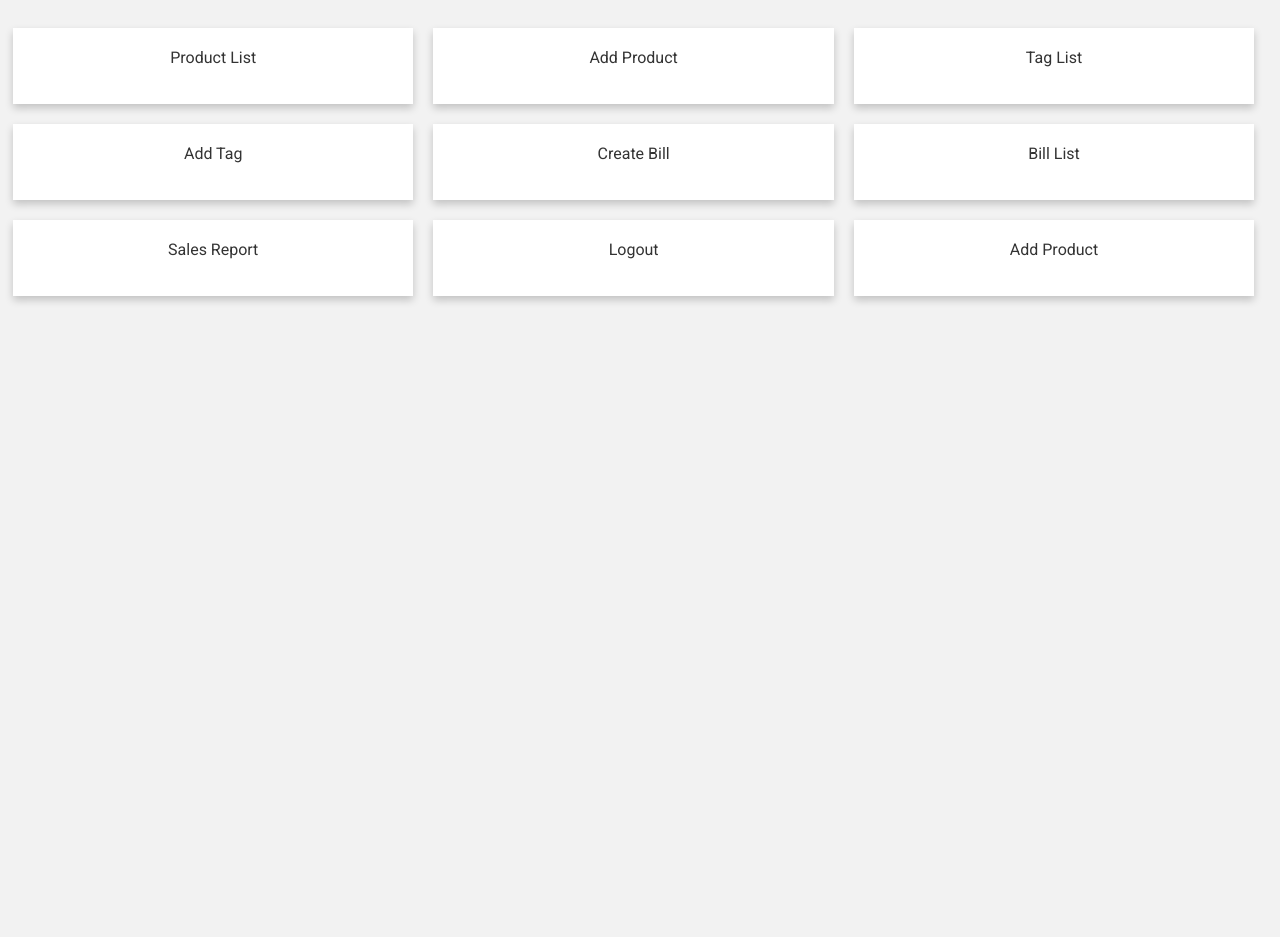
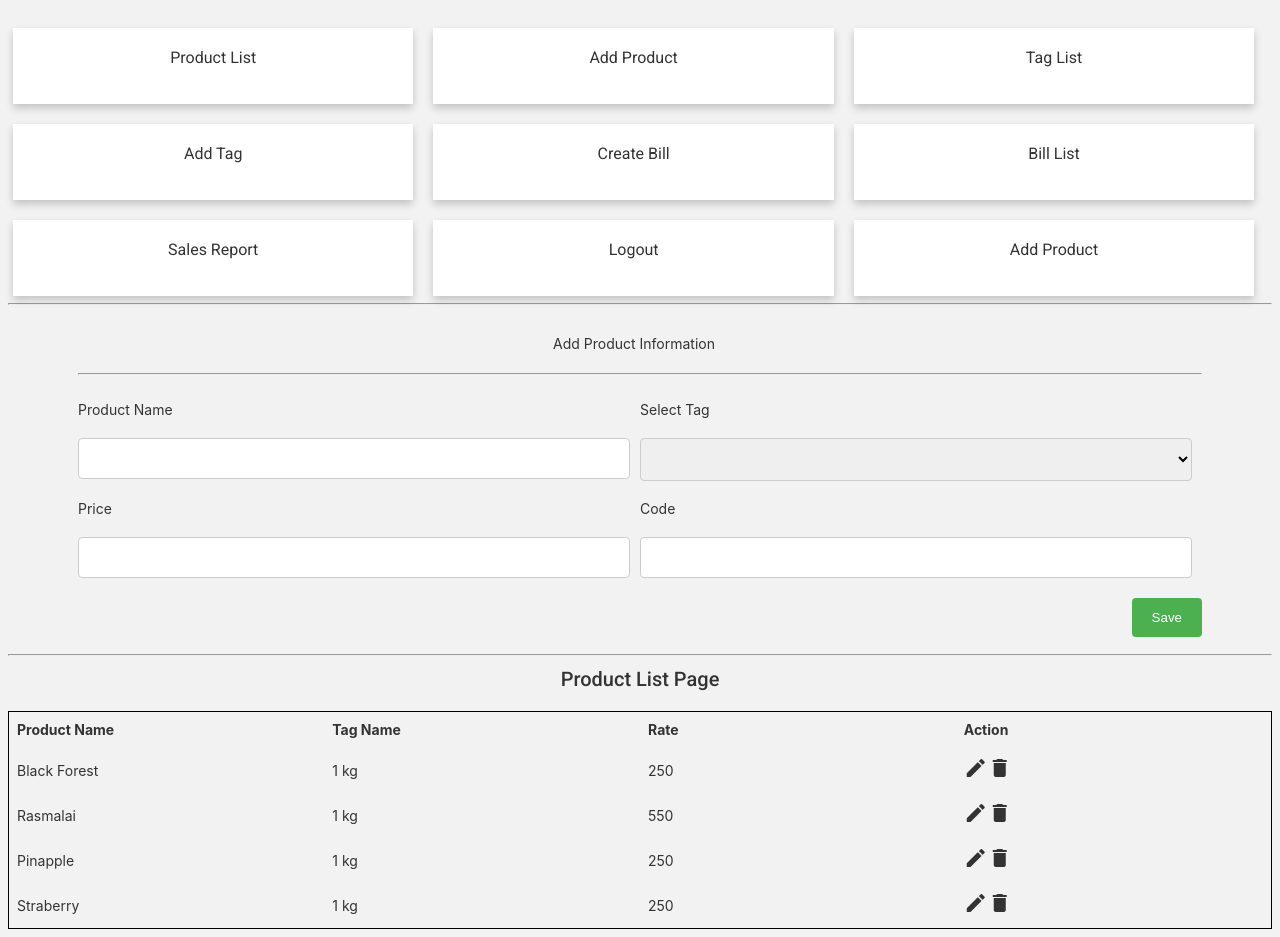
Before and after one commit to nikhilhirulkar/cake-shop, an Angular app: page /home in a window 1280 px wide. Before the commit the page ends 800 px from the top, so only its background shows below. Built offline with nearby package versions, Linux system fonts and the light colour scheme.

Commit message:
add product and product list

```diff
--- a/angular.json
+++ b/angular.json
@@ -31,7 +31,9 @@
               "./node_modules/@angular/material/prebuilt-themes/indigo-pink.css",
               "src/styles.sass"
             ],
-            "scripts": []
+            "scripts": [
+
+            ]
           },
           "configurations": {
             "production": {
--- /dev/null
+++ b/src/app/add-product/add-product.component.css
@@ -0,0 +1,66 @@
+* {
+    box-sizing: border-box;
+  }
+
+  input[type=text], select, textarea {
+    width: 100%;
+    padding: 12px ;
+    border: 1px solid #ccc;
+    border-radius: 4px;
+    resize: vertical;
+
+  }
+
+  label {
+    padding: 12px 12px 12px 0;
+    display: inline-block;
+  }
+
+  input[type=submit] {
+    background-color: #4CAF50;
+    color: white;
+    padding: 12px 20px;
+    border: none;
+    border-radius: 4px;
+    cursor: pointer;
+    float: right;
+
+  }
+
+  input[type=submit]:hover {
+    background-color: #45a049;
+  }
+
+  .container {
+    border-radius: 5px;
+    background-color: #f2f2f2;
+    padding:10px 70px 10px 70px;
+  }
+
+  .col-50 {
+    float: left;
+    width: 50%;
+    margin-top: 6px;
+      padding-right:10px;
+  }
+
+
+
+  /* Clear floats after the columns */
+  .row:after {
+    content: "";
+    display: table;
+    clear: both;
+  }
+
+  /* Responsive layout - when the screen is less than 600px wide, make the two columns stack on top of each other instead of next to each other */
+  @media screen and (max-width: 600px) {
+    .col-25, .col-75, input[type=submit] {
+      width: 100%;
+      margin-top: 0;
+    }
+  }
+  #head{
+  text-align: center;
+
+  }
--- /dev/null
+++ b/src/app/add-product/add-product.component.html
@@ -0,0 +1,52 @@
+<div class="container">
+    <form action="/action_page.php">
+    <div class="row" id="head">
+    <label>Add Product Information </label>
+    </div>
+    <hr>
+      <div class="row">
+        <div class="col-50">
+          <label>Product Name</label>
+        </div>
+         <div class="col-50">
+          <label>Select Tag</label>
+        </div>
+
+      </div>
+      <div class="row">
+       <div class="col-50">
+          <input type="text" >
+        </div>
+       <div class="col-50">
+          <select >
+            <option value=""></option>
+            <option value=""></option>
+            <option value=""></option>
+          </select>
+        </div>
+      </div>
+      <div class="row">
+        <div class="col-50">
+          <label>Price</label>
+        </div>
+        <div class="col-50">
+          <label>Code</label>
+        </div>
+
+      </div>
+      <div class="row">
+         <div class="col-50">
+          <input type="text">
+        </div>
+        <div class="col-50">
+          <input type="text">
+        </div>
+      </div>
+      <br>
+      <div class="row">
+        <input type="submit" value="Save">
+      </div>
+    </form>
+  </div>
+<hr>
+<app-product-list></app-product-list>
--- /dev/null
+++ b/src/app/add-product/add-product.component.ts
@@ -0,0 +1,15 @@
+import { Component, OnInit } from '@angular/core';
+
+@Component({
+  selector: 'app-add-product',
+  templateUrl: './add-product.component.html',
+  styleUrls: ['./add-product.component.css']
+})
+export class AddProductComponent implements OnInit {
+
+  constructor() { }
+
+  ngOnInit(): void {
+  }
+
+}
--- a/src/app/home/home.component.html
+++ b/src/app/home/home.component.html
@@ -54,3 +54,5 @@
     </div>
   </div>
 </div>
+<hr>
+<app-add-product></app-add-product>
--- /dev/null
+++ b/src/app/product-list/product-list.component.css
@@ -0,0 +1,16 @@
+table {
+    border-collapse: collapse;
+    border-spacing: 0;
+    width: 100%;
+    border: 1px solid black;
+  }
+
+  th, td {
+    text-align: left;
+    padding: 8px;
+    width:25%;
+  }
+
+  h2{
+  text-align:center;
+  }
--- /dev/null
+++ b/src/app/product-list/product-list.component.html
@@ -0,0 +1,42 @@
+<h2>Product List Page</h2>
+
+
+<div style="overflow-x:auto;">
+  <table>
+    <tr>
+      <th>Product Name</th>
+      <th>Tag Name</th>
+      <th>Rate</th>
+      <th>Action</th>
+    </tr>
+    <tr>
+      <td>Black Forest</td>
+      <td>1 kg</td>
+      <td>250</td>
+      <td>
+     <mat-icon aria-hidden="false" aria-label="Example home icon">edit</mat-icon>
+     <mat-icon aria-hidden="false" aria-label="Example home icon">delete</mat-icon></td>
+    </tr>
+    <tr>
+      <td>Rasmalai</td>
+      <td>1 kg</td>
+      <td>550</td>
+      <td><mat-icon aria-hidden="false" aria-label="Example home icon">edit</mat-icon>
+        <mat-icon aria-hidden="false" aria-label="Example home icon">delete</mat-icon></td>
+    </tr>
+    <tr>
+      <td>Pinapple</td>
+      <td>1 kg</td>
+      <td>250</td>
+      <td><mat-icon aria-hidden="false" aria-label="Example home icon">edit</mat-icon>
+        <mat-icon aria-hidden="false" aria-label="Example home icon">delete</mat-icon></td>
+    </tr>
+     <tr>
+      <td>Straberry</td>
+      <td>1 kg</td>
+      <td>250</td>
+      <td><mat-icon aria-hidden="false" aria-label="Example home icon">edit</mat-icon>
+        <mat-icon aria-hidden="false" aria-label="Example home icon">delete</mat-icon></td>
+    </tr>
+  </table>
+</div>
--- /dev/null
+++ b/src/app/product-list/product-list.component.ts
@@ -0,0 +1,15 @@
+import { Component, OnInit } from '@angular/core';
+
+@Component({
+  selector: 'app-product-list',
+  templateUrl: './product-list.component.html',
+  styleUrls: ['./product-list.component.css']
+})
+export class ProductListComponent implements OnInit {
+
+  constructor() { }
+
+  ngOnInit(): void {
+  }
+
+}
```
Also changed, not shown: src/app/app.module.ts (+7 -2 lines), src/app/add-product/add-product.component.sass (added), src/app/product-list/product-list.component.sass (added), 2 other files (tests, documents, lock files or other folders).
